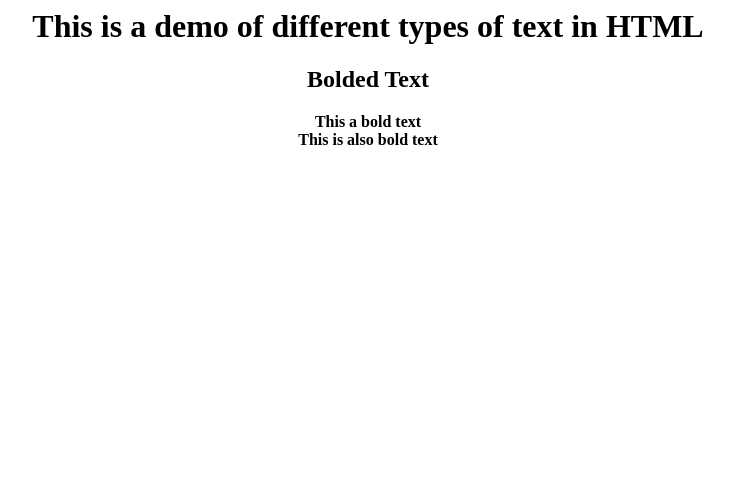
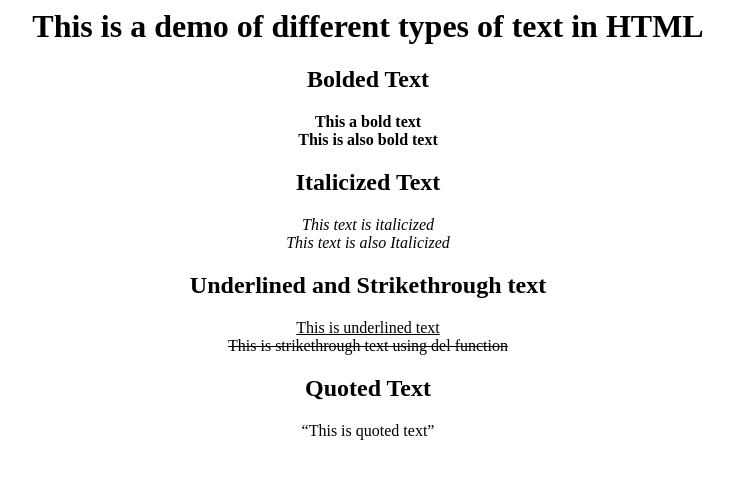
Before and after one commit to hnasir84/hnasir84.github.io, a plain HTML site: page textdemo.html in a window 1280 px wide. Shown: the whole page, without its empty margins (272-1006 px from the left). Drawn offline with Linux system fonts and the light colour scheme.

Commit message:
Update textdemo.html

```diff
--- a/textdemo.html
+++ b/textdemo.html
@@ -15,6 +15,28 @@
             <strong> This is also bold text</strong>
         </p>
 
+        <h2> Italicized Text</h2>
+
+        <p>
+            <i>This text is italicized</i> <br>
+            <em>This text is also Italicized</em>
+        </p>
+
+        <h2> Underlined and Strikethrough text</h2>
+
+        <p>
+
+            <u> This is underlined text</u> <br>
+            <del> This is strikethrough text using del function</del>
+        </p>
+
+        <h2> Quoted Text</h2>
+
+        <p>
+            <q>This is quoted text</q>
+        </p>
+
+
     </center>
 
  </body>
```
